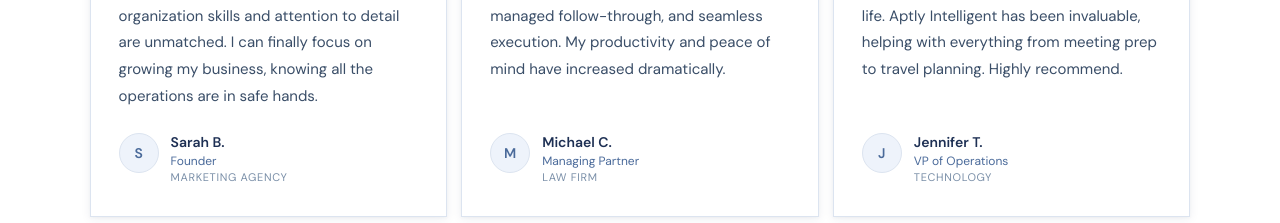
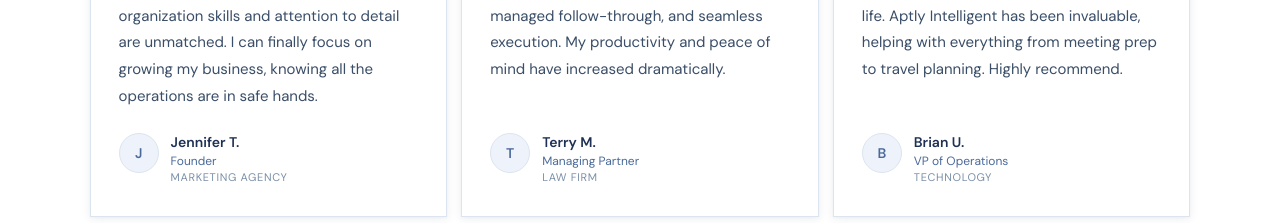
Before and after one commit to JessicaOS143/aptly-intelligent-EA, a React (Vite) app: page / in a window 1280 px wide. Shown: the part 11160-11383 px from the top of the page. Built offline with nearby package versions, Linux system fonts and the light colour scheme.

Commit message:
Update testimonial names: Jennifer T., Terry M., Brian U.

```diff
--- a/src/App.jsx
+++ b/src/App.jsx
@@ -99,9 +99,9 @@ const SPRINTS = [
 ];
 
 const TESTIMONIALS = [
-  { quote: "Working with Aptly Intelligent has been transformative for my business. The organization skills and attention to detail are unmatched. I can finally focus on growing my business, knowing all the operations are in safe hands.", name: "Sarah B.", title: "Founder", industry: "Marketing Agency" },
-  { quote: "I struggled to keep up with my priorities until Jessica stepped in. Clear systems, managed follow-through, and seamless execution. My productivity and peace of mind have increased dramatically.",                               name: "Michael C.", title: "Managing Partner", industry: "Law Firm" },
-  { quote: "As a busy professional, I was overwhelmed trying to balance my career and personal life. Aptly Intelligent has been invaluable, helping with everything from meeting prep to travel planning. Highly recommend.",                name: "Jennifer T.", title: "VP of Operations", industry: "Technology" },
+  { quote: "Working with Aptly Intelligent has been transformative for my business. The organization skills and attention to detail are unmatched. I can finally focus on growing my business, knowing all the operations are in safe hands.", name: "Jennifer T.", title: "Founder", industry: "Marketing Agency" },
+  { quote: "I struggled to keep up with my priorities until Jessica stepped in. Clear systems, managed follow-through, and seamless execution. My productivity and peace of mind have increased dramatically.",                               name: "Terry M.", title: "Managing Partner", industry: "Law Firm" },
+  { quote: "As a busy professional, I was overwhelmed trying to balance my career and personal life. Aptly Intelligent has been invaluable, helping with everything from meeting prep to travel planning. Highly recommend.",                name: "Brian U.", title: "VP of Operations", industry: "Technology" },
 ];
 
 const PROCESS = [
```
